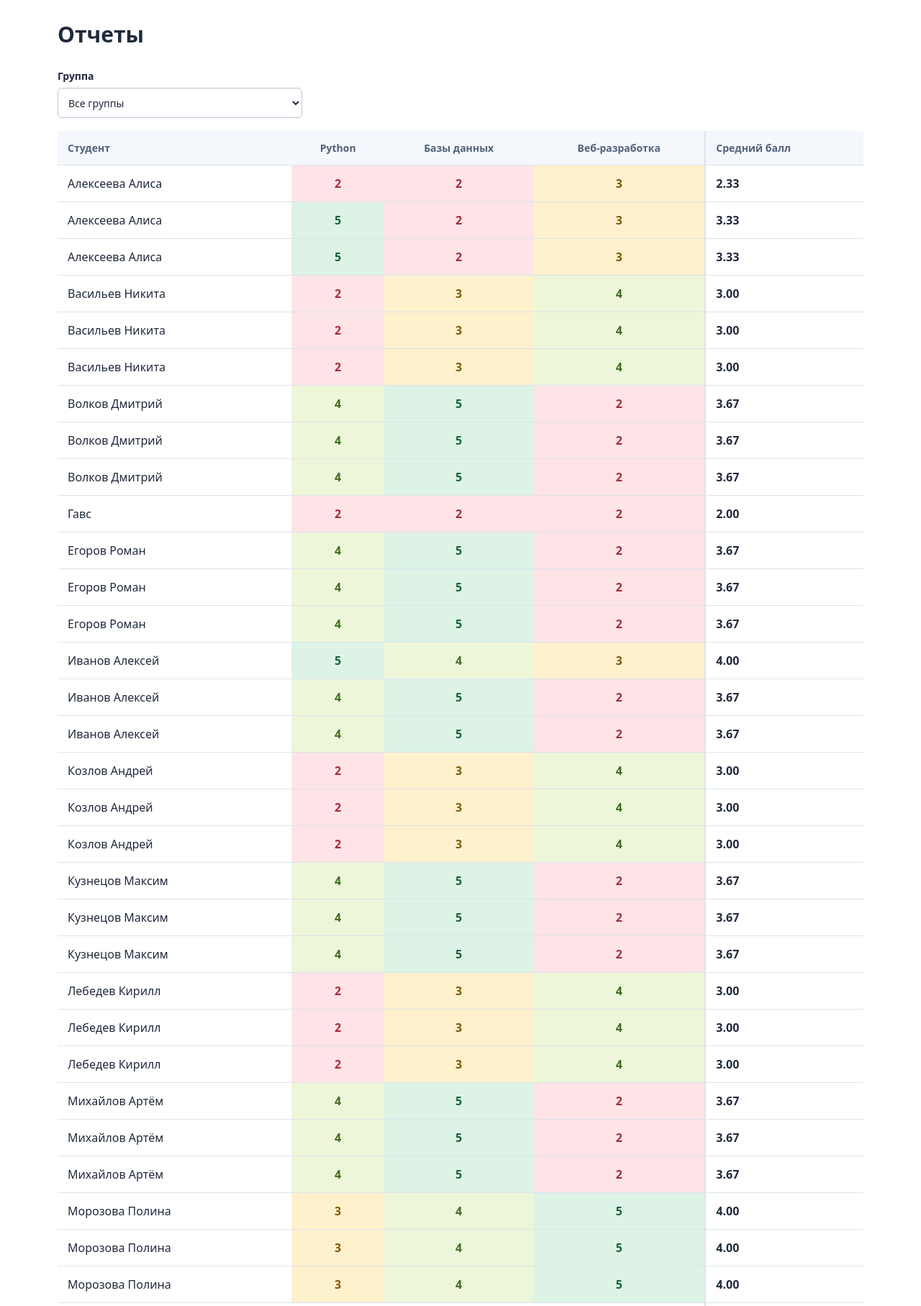
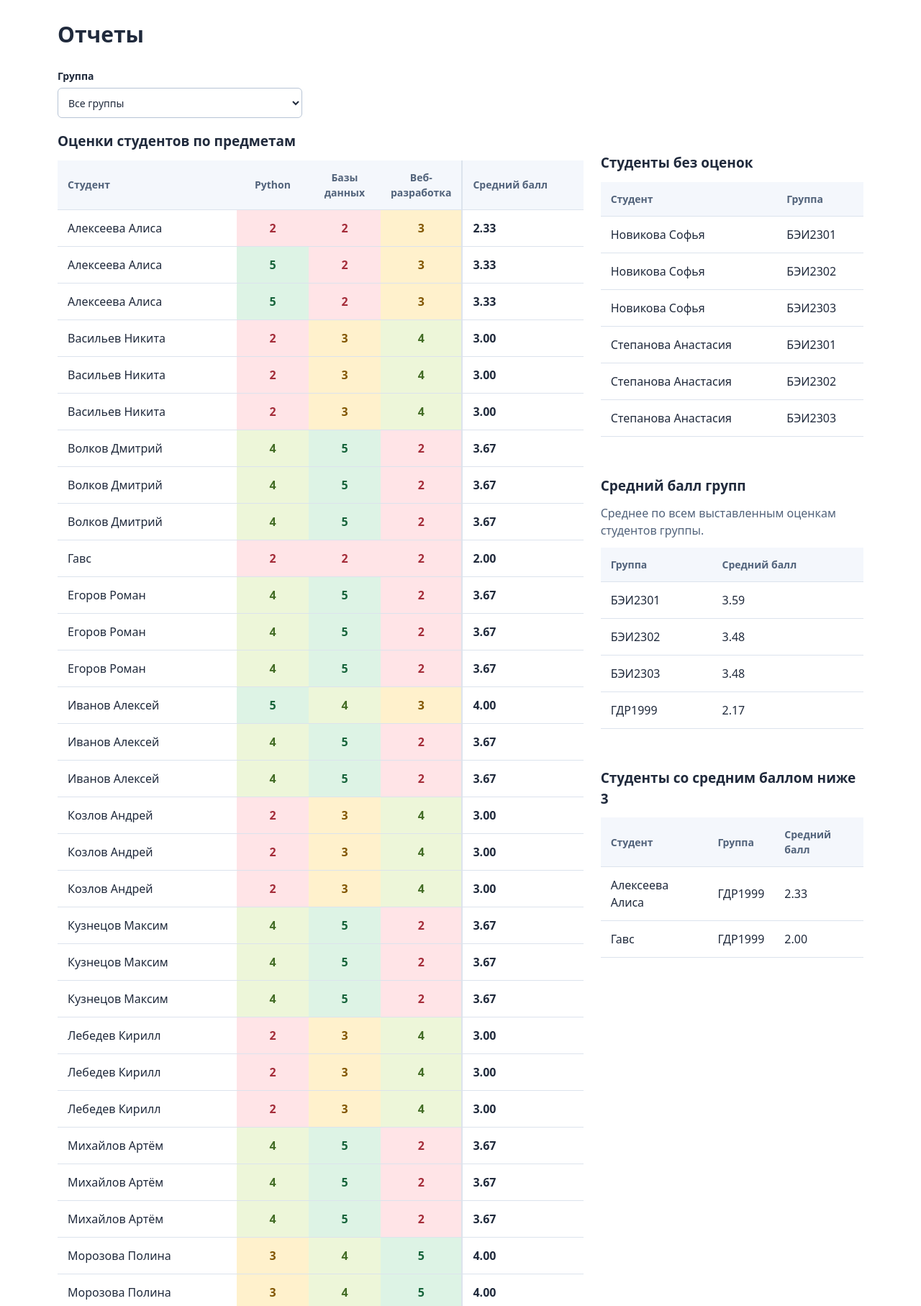
Before and after one commit to BombyxMori1204/GradesTaable, a Flask app: page /reports in a window 1280 px wide. Shown: the part 117-1932 px from the top of the page at 72% size. Run offline with Flask 3, Linux system fonts and the light colour scheme; data comes from the database, SQL or seed files in the repository.

Commit message:
second commit

```diff
--- a/features/reports/static/reports.js
+++ b/features/reports/static/reports.js
@@ -4,7 +4,14 @@ import {cell, emptyRow, message, busy, fillOptions} from "/static/js/ui.js";
 const head = document.querySelector("#report-head");
 const body = document.querySelector("#report-body");
 const groupFilter = document.querySelector("#filter-group");
+const noGradesHead = document.querySelector("#no-grades-head");
+const noGradesBody = document.querySelector("#no-grades-body");
+const groupAverageHead = document.querySelector("#group-average-head");
+const groupAverageBody = document.querySelector("#group-average-body");
+const lowAverageHead = document.querySelector("#low-average-head");
+const lowAverageBody = document.querySelector("#low-average-body");
 let subjects = [];
+let groups = [];
 let students = [];
 let grades = [];
 
@@ -16,11 +23,49 @@ function headerCell(value, className = "") {
   return th;
 }
 
+function renderSimpleTable(tableHead, tableBody, headers, rows, emptyText) {
+  const headerRow = document.createElement("tr");
+  for (const header of headers) {
+    headerRow.append(headerCell(header));
+  }
+  tableHead.replaceChildren(headerRow);
+  tableBody.replaceChildren();
+
+  if (!rows.length) {
+    emptyRow(tableBody, headers.length, emptyText);
+    return;
+  }
+
+  for (const values of rows) {
+    const row = document.createElement("tr");
+    for (const value of values) {
+      row.append(cell(value));
+    }
+    tableBody.append(row);
+  }
+}
+
 function render() {
   const groupId = groupFilter.value;
   const visibleStudents = groupId
     ? students.filter(function(student) { return student.group_id === Number(groupId); })
     : students;
+  const visibleStudentIds = new Set(visibleStudents.map(function(student) { return student.id; }));
+  const visibleGroups = groupId
+    ? groups.filter(function(group) { return group.id === Number(groupId); })
+    : groups;
+  const groupNames = new Map(groups.map(function(group) { return [group.id, group.name]; }));
+  const marksByStudent = new Map();
+  const gradesByStudent = new Map();
+
+  for (const grade of grades) {
+    if (grade.mark === null || !visibleStudentIds.has(grade.student_id)) continue;
+    if (!marksByStudent.has(grade.student_id)) marksByStudent.set(grade.student_id, []);
+    marksByStudent.get(grade.student_id).push(grade.mark);
+    if (!gradesByStudent.has(grade.student_id)) gradesByStudent.set(grade.student_id, new Map());
+    gradesByStudent.get(grade.student_id).set(grade.subject_id, grade.mark);
+  }
+
   const headerRow = document.createElement("tr");
   headerRow.append(headerCell("Студент", "report-student"));
   for (const subject of subjects) {
@@ -30,24 +75,12 @@ function render() {
   head.replaceChildren(headerRow);
   body.replaceChildren();
 
-  if (!visibleStudents.length) {
-    emptyRow(body, subjects.length + 2, groupId ? "В этой группе нет студентов" : "Студенты не найдены");
-    return;
-  }
-
-  const gradesByStudent = new Map();
-  for (const grade of grades) {
-    if (!gradesByStudent.has(grade.student_id)) {
-      gradesByStudent.set(grade.student_id, new Map());
-    }
-    gradesByStudent.get(grade.student_id).set(grade.subject_id, grade.mark);
-  }
-
+  if (visibleStudents.length) {
     for (const student of visibleStudents) {
       const row = document.createElement("tr");
       row.append(cell(student.name));
       const studentGrades = gradesByStudent.get(student.id) || new Map();
-    const marks = [];
+      const marks = marksByStudent.get(student.id) || [];
 
       for (const subject of subjects) {
         const mark = studentGrades.get(subject.id);
@@ -55,17 +88,60 @@ function render() {
         if (mark !== undefined) {
           gradeCell.classList.add("mark-" + mark);
           gradeCell.setAttribute("aria-label", student.name + ", " + subject.name + ": оценка " + mark);
-        marks.push(mark);
         }
         row.append(gradeCell);
       }
 
-    const average = marks.length
-      ? (marks.reduce(function(total, mark) { return total + mark; }, 0) / marks.length).toFixed(2)
-      : "—";
-    row.append(cell(average, "report-average"));
+      row.append(cell(formatAverage(marks), "report-average"));
       body.append(row);
     }
+  } else {
+    emptyRow(body, subjects.length + 2, groupId ? "В этой группе нет студентов" : "Студенты не найдены");
+  }
+
+  const ungradedStudents = visibleStudents
+    .filter(function(student) { return !marksByStudent.has(student.id); })
+    .map(function(student) { return [student.name, groupNames.get(student.group_id) || "—"]; });
+  renderSimpleTable(
+    noGradesHead, noGradesBody, ["Студент", "Группа"], ungradedStudents,
+    groupId ? "В этой группе все студенты имеют оценки" : "Студенты без оценок не найдены"
+  );
+
+  const gradesByGroup = new Map();
+  for (const student of visibleStudents) {
+    const studentMarks = marksByStudent.get(student.id) || [];
+    if (!gradesByGroup.has(student.group_id)) gradesByGroup.set(student.group_id, []);
+    gradesByGroup.get(student.group_id).push(...studentMarks);
+  }
+  const groupAverages = visibleGroups.map(function(group) {
+    return [group.name, formatAverage(gradesByGroup.get(group.id) || [])];
+  });
+  renderSimpleTable(
+    groupAverageHead, groupAverageBody, ["Группа", "Средний балл"], groupAverages,
+    "Группы не найдены"
+  );
+
+  const lowAverageStudents = visibleStudents
+    .map(function(student) {
+      const marks = marksByStudent.get(student.id) || [];
+      return {student: student, marks: marks, average: marks.length ? average(marks) : null};
+    })
+    .filter(function(result) { return result.average !== null && result.average < 3; })
+    .map(function(result) {
+      return [result.student.name, groupNames.get(result.student.group_id) || "—", result.average.toFixed(2)];
+    });
+  renderSimpleTable(
+    lowAverageHead, lowAverageBody, ["Студент", "Группа", "Средний балл"], lowAverageStudents,
+    "Студентов со средним баллом ниже 3.3 нет"
+  );
+}
+
+function average(marks) {
+  return marks.reduce(function(total, mark) { return total + mark; }, 0) / marks.length;
+}
+
+function formatAverage(marks) {
+  return marks.length ? average(marks).toFixed(2) : "—";
 }
 
 async function initialize() {
@@ -79,6 +155,7 @@ async function initialize() {
       requestJSON("/api/journal")
     ]);
     subjects = subjectsResponse.items;
+    groups = groupsResponse.items;
     students = studentsResponse.items;
     grades = gradesResponse.items;
     fillOptions(groupFilter, groupsResponse.items, function(group) { return group.name; });
@@ -87,6 +164,9 @@ async function initialize() {
   } catch (error) {
     message(error.message, true);
     emptyRow(body, subjects.length + 2, "Данные не загружены");
+    emptyRow(noGradesBody, 2, "Данные не загружены");
+    emptyRow(groupAverageBody, 2, "Данные не загружены");
+    emptyRow(lowAverageBody, 3, "Данные не загружены");
   } finally {
     busy(false);
   }
--- a/features/reports/templates/reports/index.html
+++ b/features/reports/templates/reports/index.html
@@ -6,11 +6,46 @@
 <div class="toolbar report-filters" aria-label="Фильтры отчета">
   <label>Группа<select id="filter-group"><option value="">Все группы</option></select></label>
 </div>
-<div class="table-scroll">
-  <table class="report-table">
-    <thead id="report-head"></thead>
-    <tbody id="report-body"></tbody>
-  </table>
+<div class="reports-grid">
+  <section class="report-section report-grades" aria-labelledby="grades-title">
+    <h2 id="grades-title">Оценки студентов по предметам</h2>
+    <div class="table-scroll">
+      <table class="report-table">
+        <thead id="report-head"></thead>
+        <tbody id="report-body"></tbody>
+      </table>
+    </div>
+  </section>
+  <div class="report-summaries">
+    <section class="report-section" aria-labelledby="no-grades-title">
+      <h2 id="no-grades-title">Студенты без оценок</h2>
+      <div class="table-scroll">
+        <table>
+          <thead id="no-grades-head"></thead>
+          <tbody id="no-grades-body"></tbody>
+        </table>
+      </div>
+    </section>
+    <section class="report-section" aria-labelledby="group-average-title">
+      <h2 id="group-average-title">Средний балл групп</h2>
+      <p class="muted">Среднее по всем выставленным оценкам студентов группы.</p>
+      <div class="table-scroll">
+        <table>
+          <thead id="group-average-head"></thead>
+          <tbody id="group-average-body"></tbody>
+        </table>
+      </div>
+    </section>
+    <section class="report-section" aria-labelledby="low-average-title">
+      <h2 id="low-average-title">Студенты со средним баллом ниже 3</h2>
+      <div class="table-scroll">
+        <table>
+          <thead id="low-average-head"></thead>
+          <tbody id="low-average-body"></tbody>
+        </table>
+      </div>
+    </section>
+  </div>
 </div>
 {% endblock %}
 {% block scripts %}<script type="module" src="{{ url_for('reports.static', filename='reports.js') }}"></script>{% endblock %}
--- a/static/css/styles.css
+++ b/static/css/styles.css
@@ -42,10 +42,16 @@ th { background: var(--soft); font-size: 14px; color: var(--muted); font-weight:
 .grade-button { min-width: 40px; min-height: 36px; padding: 4px 10px; border-color: transparent; font-weight: 600; }
 .grade-button.empty { color: var(--muted); border: 1px dashed #b7c4d5; }
 .grade-button.failing { color: var(--danger); background: #fff0f2; }
+.reports-grid { display: grid; grid-template-columns: minmax(0, 2fr) minmax(300px, 1fr); align-items: start; gap: 24px; }
+.reports-grid > .report-section { min-width: 0; margin-top: 0; }
+.report-summaries { display: grid; gap: 24px; min-width: 0; margin: 0 0 0 0;}
+.report-section { margin-top: 30px; }
+.report-section > h2 { margin-bottom: 12px; }
+.report-section > .muted { margin-bottom: 12px; }
 .report-table { min-width: 640px; }
 .report-table th:first-child, .report-table td:first-child { position: sticky; left: 0; z-index: 1; background: #fff; }
 .report-table th:first-child { background: var(--soft); }
-.report-table .report-grade { min-width: 76px; text-align: center; font-weight: 600; font-variant-numeric: tabular-nums; }
+.report-table .report-grade { width: 100px; text-align: center; font-weight: 600; font-variant-numeric: tabular-nums; }
 .report-table .mark-2 { color: #a42c39; background: #ffe4e7; }
 .report-table .mark-3 { color: #825600; background: #fff1cc; }
 .report-table .mark-4 { color: #416b24; background: #edf6d9; }
@@ -56,5 +62,6 @@ th { background: var(--soft); font-size: 14px; color: var(--muted); font-weight:
 .grade-form {display: flex;align-items: center;justify-content: center;gap: 8px;}
 .grade-form select {width: 64px;min-height: 36px;padding: 4px 8px;}
 .grade-form button {min-height: 36px;padding: 4px 8px;}
+@media (max-width: 900px) { .reports-grid { grid-template-columns: 1fr; } }
 @media (max-width: 650px) { .container { width: calc(100% - 28px); } .navigation { gap: 4px 16px; } .navigation a { font-size: 14px; } .toolbar, .form-fields { display: grid; grid-template-columns: 1fr; } label { min-width: 0; max-width: none; } .students-table { min-width: 640px; } .journal-table { min-width: 540px; } .report-table { min-width: 640px; } th, td { padding: 10px; } h1 { font-size: 26px; } }
 @media (pointer: coarse) { button, .row-actions button, .grade-button { min-height: 44px; } .grade-button { min-width: 44px; } }
```
Lines whose indentation alone changed are shown as unchanged.
